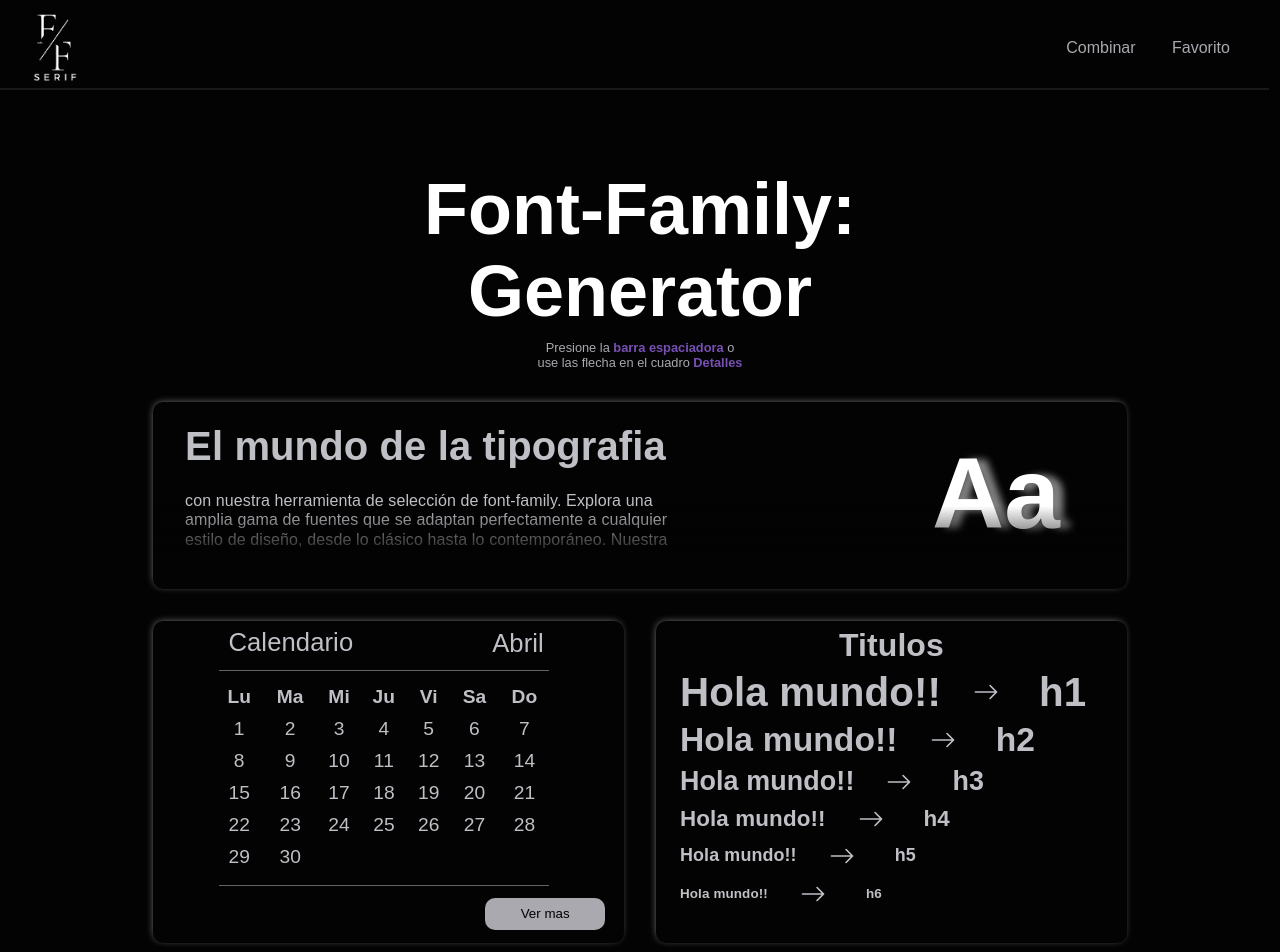
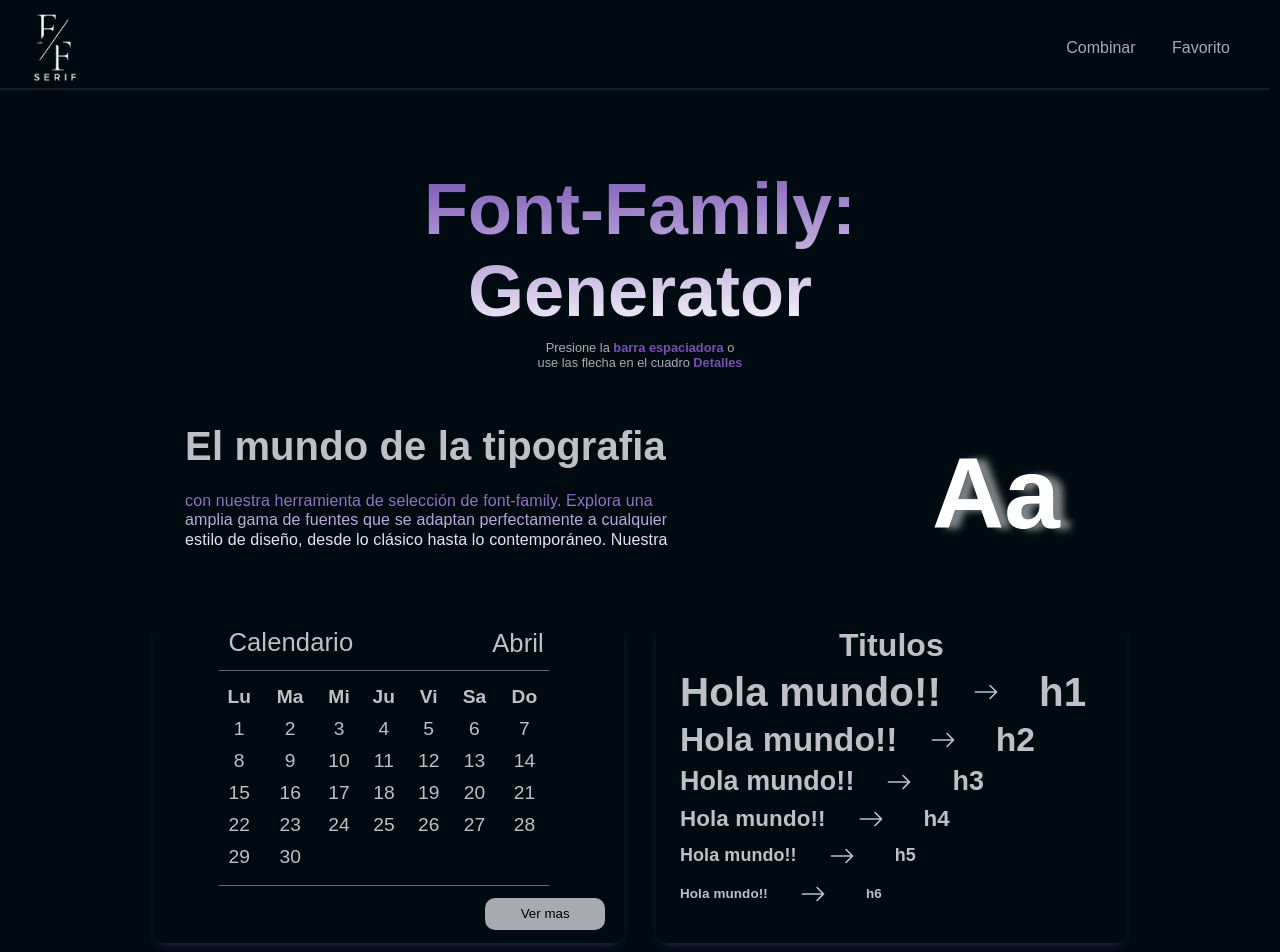
Before and after one commit to Alan-Ribeca/Font-Family, a React (Vite) app: page / in a window 1280 px wide. Shown: the top 952 px of the page. Built offline with nearby package versions, Linux system fonts and the light colour scheme; no server answers; a web font is replaced by a local one.

Commit message:
cambindo el diseño de la pagina

```diff
--- a/src/components/grid/contenedor.scss
+++ b/src/components/grid/contenedor.scss
@@ -10,6 +10,15 @@
   .h1Principal {
     text-align: center;
     margin-bottom: 2rem;
+    background: -webkit-linear-gradient(
+      93deg,
+      rgba(255, 255, 255, 1) 0%,
+      rgba(123, 82, 185, 0.9725490196) 100%
+    );
+    -webkit-background-clip: text;
+    background-clip: text;
+    -webkit-text-fill-color: transparent;
+    color: transparent;
   }
 }
 
--- a/src/components/gridCuatro/gridCuatro.scss
+++ b/src/components/gridCuatro/gridCuatro.scss
@@ -1,6 +1,6 @@
 .containerGridCuatro {
   border-radius: 10px;
-  box-shadow: -1px -1px 9px -3px rgba(208, 208, 216, 0.808);
+  box-shadow: 0px 5px 14px -9px rgba(123, 82, 185, 0.9725490196);
   padding: 1rem 1rem 2rem 1rem;
   margin: 0;
 
@@ -32,7 +32,7 @@
     text-decoration: none;
 
     &:hover {
-      color: white;
+      color: rgba(123, 82, 185, 0.9725490196);
     }
   }
 
@@ -90,7 +90,7 @@
     height: 2.8rem;
     width: 84%;
     transition: all 0.3s;
-    background-image: linear-gradient(to bottom, #1d1b1b, rgb(15, 13, 13));
+    background-image: linear-gradient(to bottom, #000b11, #0f0a18);
     color: white;
 
     .textoAleatorio {
--- a/src/components/gridDos/gridDos.scss
+++ b/src/components/gridDos/gridDos.scss
@@ -1,7 +1,7 @@
 .containerGridTable {
   position: relative;
   border-radius: 10px;
-  box-shadow: -1px -1px 9px -3px rgba(208, 208, 216, 0.808);
+  box-shadow: 0px 5px 14px -9px rgba(123, 82, 185, 0.9725490196);
   width: 100%;
 
   .brCalendarioTop {
--- a/src/components/gridTres/gridTres.scss
+++ b/src/components/gridTres/gridTres.scss
@@ -1,7 +1,7 @@
 .gridTres {
   font-size: 1.4rem;
   border-radius: 10px;
-  box-shadow: -1px -1px 9px -3px rgba(208, 208, 216, 0.808);
+  box-shadow: 0px 5px 14px -9px rgba(123, 82, 185, 0.9725490196);
   padding: 1rem 1rem 2rem 1rem;
   margin: 0;
 
--- a/src/components/gridUno/gridUno.scss
+++ b/src/components/gridUno/gridUno.scss
@@ -16,7 +16,6 @@
   position: relative;
   padding: 0.1rem 0 0 2rem;
   border-radius: 10px;
-  box-shadow: -1px -1px 9px -3px rgba(208, 208, 216, 0.808);
   overflow: hidden;
   grid-column: 1 / -1;
 
@@ -30,6 +29,12 @@
     width: 60%;
     text-wrap: balance;
     margin: 1.5rem 0 1.2rem 2rem;
+    scrollbar-width: none;
+
+    &::-webkit-scrollbar {
+      display: none;
+    }
+
   }
 }
 
@@ -56,10 +61,17 @@
     .pGridUno {
       max-width: 66%;
       padding-top: 0.1rem;
-      overflow: scroll;
       height: 60px;
       line-height: 1.2;
       border-radius: 4px;
+      background-image: linear-gradient(
+        to bottom,
+        rgba(123, 82, 185, 0.9725490196),
+        rgb(255, 255, 255)
+        );
+        -webkit-background-clip: text; /* Clip degradado a las letras */
+        background-clip: text;
+        -webkit-text-fill-color: transparent; /* Oculta el color del texto */
     }
 
     &::after {
@@ -67,17 +79,13 @@
       position: absolute;
       bottom: 20%;
       left: 0;
-      width: 100%;
+      width: 66%;
       height: 45px;
-      background-image: linear-gradient(
-        to bottom,
-        rgba(255, 255, 255, 0),
-        rgba(3, 3, 3, 0.781)
-      );
       pointer-events: none;
       z-index: 1;
     }
-  }
+
+}
 }
 
 @media screen and (max-width: 1176px) {
--- a/src/styles/App.scss
+++ b/src/styles/App.scss
@@ -2,7 +2,7 @@ html, .body {
   width: 88%;
   margin: 0 auto;
   color: white;
-  background-color: rgb(3, 3, 3);
+  background-color: #000b11;
   font-family: "ABeeZee", sans-serif;
 
   @media screen and (max-width: 1536px) {
```
